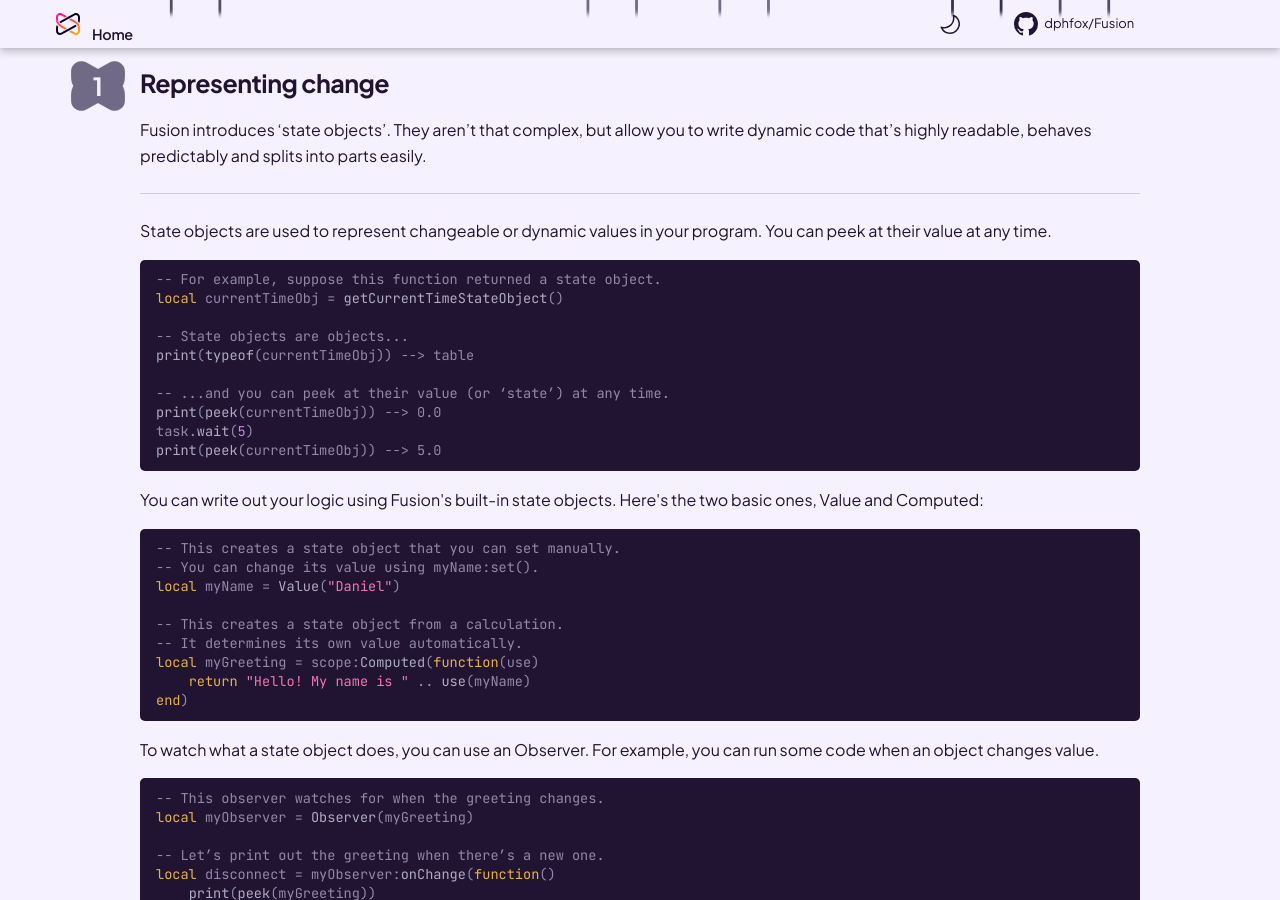
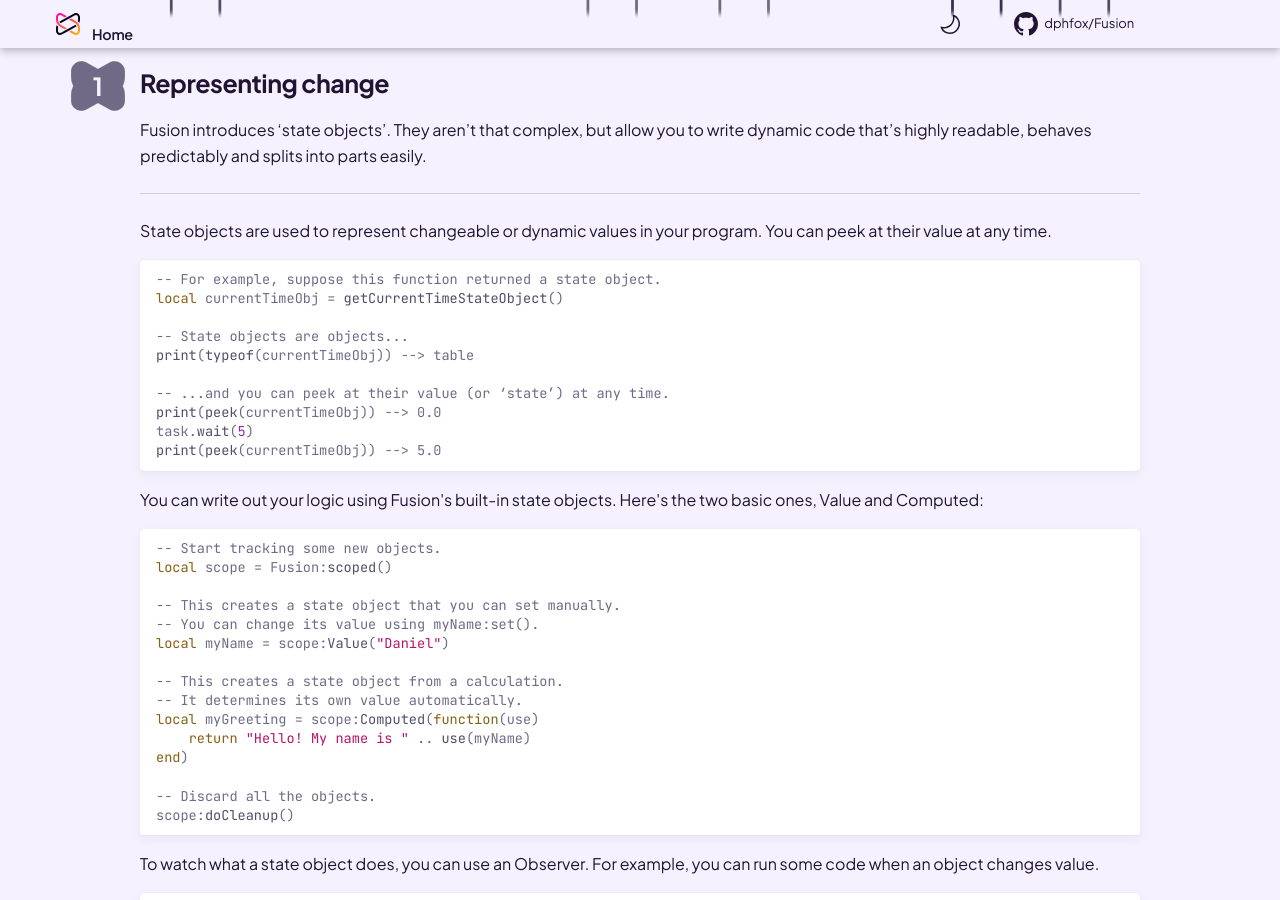
Before and after one commit to dphfox/Fusion, an MkDocs documentation site: the page built from docs/index.md, in a window 1280 px wide and 900 px high, scrolled down 1237 px. Built offline with MkDocs 1.6.1 and Material for MkDocs 9.7.7, drawn with Linux system fonts in a browser that asks for light colours; comment, search, counter and statistics services are not loaded; the version menu is left out; some of the changed text lies outside the part shown.

Commit message:
New light mode code boxes

````diff
--- a/docs/assets/theme/code.css
+++ b/docs/assets/theme/code.css
@@ -1,25 +1,29 @@
 [data-md-color-scheme="fusiondoc-light"] {
-	--md-code-fg-color:                var(--fusiondoc-grey-9);
-	--md-code-bg-color:                var(--fusiondoc-grey-2);
+	--md-code-fg-color:                var(--fusiondoc-grey-2);
+	--md-code-bg-color:                var(--fusiondoc-grey-10);
+	--fusiondoc-code-separator:        var(--fusiondoc-grey-9);
+	--fusiondoc-line-numbers:        var(--fusiondoc-grey-4);
 
 	--md-code-hl-color:                var(--fusiondoc-accent-a20);
-	--md-code-hl-number-color:         hsl(290, 60%, 70%);
-	--md-code-hl-special-color:        var(--fusiondoc-grey-7);
-	--md-code-hl-function-color:       var(--fusiondoc-grey-7);
-	--md-code-hl-constant-color:       var(--fusiondoc-grey-7);
-	--md-code-hl-keyword-color:        hsl(40, 75%, 60%);
-	--md-code-hl-string-color:         hsl(330, 80%, 70%);
-	--md-code-hl-name-color:           var(--fusiondoc-grey-8);
-	--md-code-hl-operator-color:       var(--fusiondoc-grey-6);
-	--md-code-hl-punctuation-color:    var(--fusiondoc-grey-6);
-	--md-code-hl-comment-color:        var(--fusiondoc-grey-6);
-	--md-code-hl-generic-color:        var(--fusiondoc-grey-6);
-	--md-code-hl-variable-color:       var(--fusiondoc-grey-6);
+	--md-code-hl-number-color:         hsl(290, 60%, 40%);
+	--md-code-hl-special-color:        var(--fusiondoc-grey-4);
+	--md-code-hl-function-color:       var(--fusiondoc-grey-4);
+	--md-code-hl-constant-color:       var(--fusiondoc-grey-4);
+	--md-code-hl-keyword-color:        hsl(40, 75%, 30%);
+	--md-code-hl-string-color:         hsl(330, 80%, 40%);
+	--md-code-hl-name-color:           var(--fusiondoc-grey-3);
+	--md-code-hl-operator-color:       var(--fusiondoc-grey-5);
+	--md-code-hl-punctuation-color:    var(--fusiondoc-grey-5);
+	--md-code-hl-comment-color:        var(--fusiondoc-grey-5);
+	--md-code-hl-generic-color:        var(--fusiondoc-grey-5);
+	--md-code-hl-variable-color:       var(--fusiondoc-grey-5);
 }
 
 [data-md-color-scheme="fusiondoc-dark"] {
 	--md-code-fg-color:                var(--fusiondoc-grey-8);
 	--md-code-bg-color:                var(--fusiondoc-grey-2);
+	--fusiondoc-code-separator:        var(--fusiondoc-grey-3);
+	--fusiondoc-line-numbers:        var(--fusiondoc-grey-6);
 
 	--md-code-hl-color:                var(--fusiondoc-accent-a20);
 	--md-code-hl-number-color:         hsl(290, 60%, 70%);
@@ -50,7 +54,7 @@
 }
 
 .highlighttable .linenos {
-	box-shadow: inset -.05rem 0 var(--fusiondoc-grey-3);
+	box-shadow: inset -.05rem 0 var(--fusiondoc-code-separator);
 }
 
 .highlight .hll {
@@ -61,7 +65,7 @@
 }
 
 .highlighttable .linenodiv pre {
-	color: var(--fusiondoc-grey-6);
+	color: var(--fusiondoc-line-numbers);
 }
 
 .highlight .md-clipboard {
@@ -76,6 +80,14 @@
 	color: var(--fusiondoc-grey-10);
 }
 
+pre {
+	box-shadow: var(--md-shadow-z1);
+}
+
+.tabbed-set pre {
+	box-shadow: none;
+}
+
 code:not(pre code, .highlight) {
 	background-color: var(--fusiondoc-bg-2) !important;
 	color: inherit !important;
--- a/docs/assets/theme/paragraph.css
+++ b/docs/assets/theme/paragraph.css
@@ -24,7 +24,7 @@
 .js .md-typeset .tabbed-labels::before {
 	background-color: transparent;
 	height: 100%;
-	box-shadow: 0 -0.325rem var(--md-code-bg-color) inset, 0 -0.4rem var(--fusiondoc-orange) inset;
+	box-shadow: 0 -0.325rem var(--md-code-bg-color) inset, 0 -0.4rem var(--fusiondoc-accent) inset;
 }
 
 .md-typeset .tabbed-labels>label {
@@ -39,6 +39,10 @@
 	box-shadow: none;
 	border-top-left-radius: 0.25rem;
 	border-top-right-radius: 0.25rem;
+}
+
+.md-typeset .tabbed-set {
+	box-shadow: var(--md-shadow-z1);
 }
 
 h1 > .twemoji:first-child,
@@ -72,7 +76,7 @@ h6 > .twemoji:first-child {
 .md-typeset .tabbed-set>input:nth-child(18):checked~.tabbed-labels>:nth-child(18),
 .md-typeset .tabbed-set>input:nth-child(19):checked~.tabbed-labels>:nth-child(19),
 .md-typeset .tabbed-set>input:nth-child(20):checked~.tabbed-labels>:nth-child(20) {
-	color: var(--fusiondoc-orange);
+	color: var(--fusiondoc-accent);
 	font-weight: 700;
 }
 
--- a/docs/index.md
+++ b/docs/index.md
@@ -68,15 +68,21 @@ You can write out your logic using Fusion's built-in state objects.
 Here's the two basic ones, Value and Computed:
 
 ```Lua
+-- Start tracking some new objects.
+local scope = Fusion:scoped()
+
 -- This creates a state object that you can set manually.
 -- You can change its value using myName:set().
-local myName = Value("Daniel")
+local myName = scope:Value("Daniel")
 
 -- This creates a state object from a calculation.
 -- It determines its own value automatically.
 local myGreeting = scope:Computed(function(use)
 	return "Hello! My name is " .. use(myName)
 end)
+
+-- Discard all the objects.
+scope:doCleanup()
 ```
 
 To watch what a state object does, you can use an Observer.
@@ -84,7 +90,7 @@ For example, you can run some code when an object changes value.
 
 ```Lua
 -- This observer watches for when the greeting changes.
-local myObserver = Observer(myGreeting)
+local myObserver = scope:Observer(myGreeting)
 
 -- Let’s print out the greeting when there’s a new one.
 local disconnect = myObserver:onChange(function()
@@ -107,20 +113,14 @@ you can easily integrate with your game scripts.
 
 -----
 
-Fusion provides dedicated functions to create and modify instances. They allow
-you to easily configure your instance in one place.
+Fusion provides dedicated functions to create instances. They allow you to
+easily configure your instance in one place.
 
 ```Lua
 -- This will create a red part in the workspace.
-local myPart = New "Part" {
+local myPart = scope:New "Part" {
 	Parent = workspace,
 	BrickColor = BrickColor.Red()
-}
-
--- This adds on some extras after.
-Hydrate(myPart) {
-	Material = "Wood",
-	Transparency = 0.5
 }
 ```
 
@@ -130,12 +130,14 @@ example, you can listen for events or add children.
 ```Lua
 -- This will create a rounded button.
 -- When you click it, it’ll greet you.
-local myButton = New "TextButton" {
+local myButton = scope:New "TextButton" {
 	Text = "Click me",
+
 	[OnEvent "Activated"] = function()
 		print("Hello! I’m a button.")
 	end,
-	[Children] = New "UICorner" {
+
+	[Children] = scope:New "UICorner" {
 		CornerRadius = UDim.new(1, 0)
 	}
 }
@@ -146,10 +148,10 @@ object changes value.
 
 ```Lua
 -- Creating a state object you can control...
-local message = Value("Hello!")
+local message = scope:Value("Hello!")
 
 -- Now you can plug that state object into the Text property.
-local myLabel = New "TextLabel" {
+local myLabel = scope:New "TextLabel" {
 	Text = message
 }
 print(myLabel.Text) --> Hello!
@@ -176,14 +178,14 @@ want - not just instance properties.
 
 ```Lua
 -- This could be anything you want, as long as it's a state object.
-local health = Value(100)
+local health = scope:Value(100)
 
 -- Easily make it tween between values...
 local style = TweenInfo.new(0.5, Enum.EasingStyle.Quad)
-local tweenHealth = Tween(health, style)
+local tweenHealth = scope:Tween(health, style)
 
 -- ...or use spring physics for extra responsiveness.
-local springHealth = Spring(health, 30, 0.9)
+local springHealth = scope:Spring(health, 30, 0.9)
 ```
 
 Tween and Spring are state objects, just like anything else that changes in
@@ -196,7 +198,7 @@ local wholeHealth = scope:Computed(function(use)
 end)
 
 -- You can format it as text and put it in some UI, too.
-local myText = New "TextLabel" {
+local myText = scope:New "TextLabel" {
 	Text = scope:Computed(function(use)
 		return "Health: " .. use(wholeHealth)
 	end)
@@ -217,7 +219,7 @@ local style = scope:Computed(function(use)
 end)
 
 -- Plug it right into your animation!
-local tweenHealth = Tween(health, style)
+local tweenHealth = scope:Tween(health, style)
 ```
 
 -----
````
